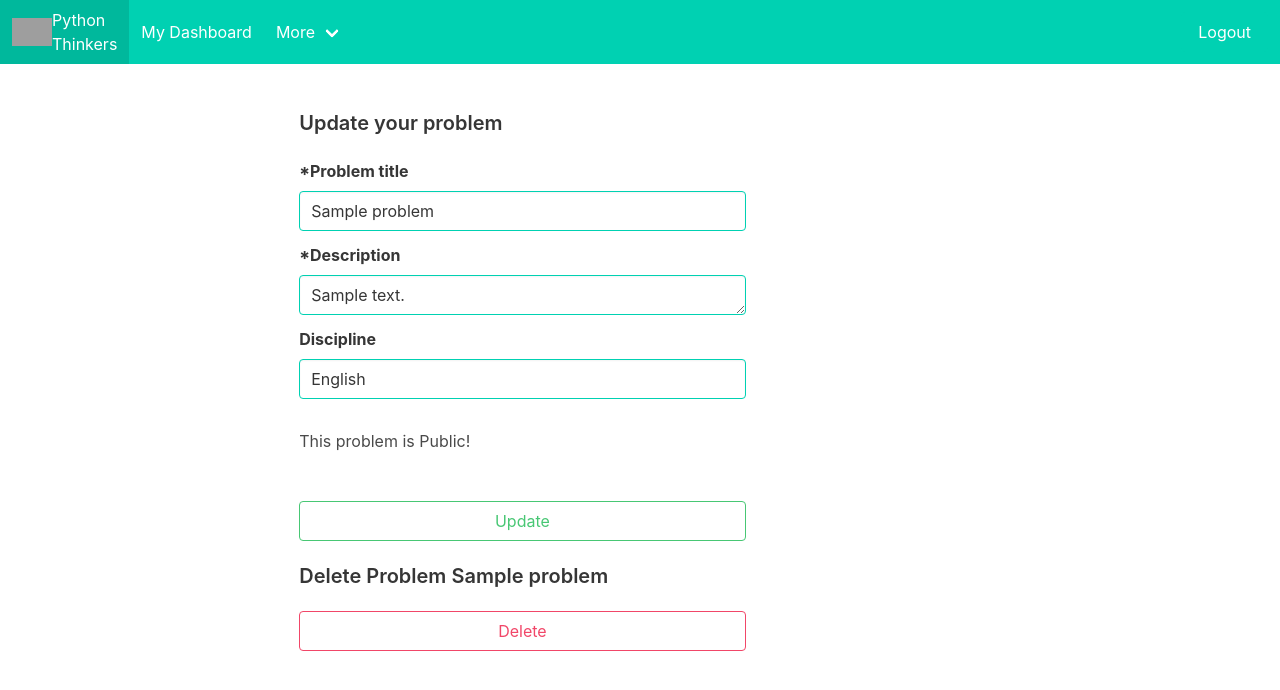
After one commit to Ritaxo/adhaliwal_sharingcode, a Django app: template share/templates/share/edit.html in a window 1280 px wide. The commit adds this page. Shown: the top 690 px of the page. Run offline with Django 3.2, Linux system fonts and the light colour scheme; the template is opened without the code that fills it: values that come from a table or form of the project are taken from there, others are empty; tables that the repository leaves empty hold one stand-in row (values such as "Sample post"); some libraries are stand-ins or nearby versions; grey boxes are pictures that could not be loaded.

Commit message:
Module 6

```diff
--- a/share/templates/share/dashboard.html
+++ b/share/templates/share/dashboard.html
@@ -1,12 +1,16 @@
 <!-- list problems and scripts that belong to this coder -->
 {% extends "share/base.html" %}
 {% block content %}
+
 
     <div class="columns">
         <div class="column">
             <div class="tile is-ancestor has-text-centered">
                 <div style="margin: auto;" class="tile is-parent">
                     <div class="tile is-child box">
+                      {% if error %}
+                        		<h3 class="title is-3" style="color: red">{{ error }}</h3>
+                      {% endif %}
                         <h1 class="title is-2"> Hello &nbsp<span style="color:#1496ed">{{ user.username }}</span></h1>
 
                         <h4 class="title is-5">You can publish new problems here:</h4>
--- /dev/null
+++ b/share/templates/share/edit.html
@@ -0,0 +1,87 @@
+{% extends "share/base.html" %}
+{% block content %}
+
+<div class="columns">
+    <div class="column is-one-fifth">
+    </div>
+
+    <div class="column" >
+
+      {% if error %}
+        <h3 class="title is-3" style="color: red">{{ error }}</h3>
+      {% endif %}
+
+      <h4 class="title is-5"> Update your problem</h4>
+
+      <form action="{% url 'share:update_problem' problem.id %}" method="post">
+        {% csrf_token %}
+
+        <div class="field">
+          <div class="control">
+            <label class="label">*Problem title</label>
+            <input class="input is-primary" value="{{ problem.title }}" type="text" name="title">
+          </div>
+        </div>
+
+        <div class="field">
+              <div class="control">
+                <label class="label">*Description</label>
+                <textarea class="input is-primary" name="description" namerows="4" cols="50" >{{problem.description }}
+                </textarea>
+              </div>
+        </div>
+
+        <div class="field">
+          <div class="control">
+            <label class="label">Discipline</label>
+            <select class="input is-primary" value="{{ problem.discipline }}" name="discipline">
+              <option value="english">English</option>
+              <option value="social science">Social science</option>
+              <option value="science">Science</option>
+              <option value="math">Math</option>
+              <option value="gaming">Gaming</option>
+              <option value="education">Education</option>
+              <option value="general">General</option>
+            </select>
+          </div>
+        </div>
+
+        <!--
+       <hr> ######### testing ########  <br>
+       make_public: {{problem.make_public}} <br>
+       #################################### <br>
+       -->
+
+        <label class="checkbox">
+            {% if  problem.make_public %}
+              <br>This problem is Public!
+
+            {% else %}
+              <br>This problem is Private! Do you want to make this problem public?
+              <input type="checkbox"  id="make_public" name="make_public" />
+
+            {% endif %}
+        </label>
+
+        <br><br><br>
+
+        <div class="field">
+            <div class="control">
+              <button class="button is-success is-outlined is-fullwidth" type="submit" value="Update">Update</button>&nbsp;
+            </div>
+        </div>
+
+        </form>
+
+        <h3 class="title is-5">Delete Problem {{ problem.title }}</h3>
+        <form action="{% url 'share:delete_problem' problem.id %}" method="post">
+            {% csrf_token %}
+             <button class="button is-danger is-outlined is-fullwidth" type="submit" name="delete" value="Delete">Delete</button>&nbsp;
+
+        </form>
+
+</div>
+<div class="column ">
+</div>
+
+{% endblock content %}
--- a/share/templates/share/index.html
+++ b/share/templates/share/index.html
@@ -2,9 +2,14 @@
 
 {% block content %}
 
+
+
 <div class="has-text-centered tile is-ancestor">
           <div style="margin: auto" class="tile is-8 is-parent">
               <div class="tile is-child box">
+                {% if error %}
+                  		<h3 class="title is-3" style="color: red">{{ error }}</h3>
+                {% endif %}
                   <h1 class="title is-2"> Hello <span style="color:#1496ed">{{ user.username }}</span> </h1>
            <h2 class="title is-3">Welcome to solving problems with python.</h2>
            <h4 class="title is-5" style="color:#1496ed">Take a look at the list of available problems: </h4>
@@ -19,4 +24,5 @@
               </div>
 {% endfor %}
 
+
 {% endblock content %}
--- a/share/urls.py
+++ b/share/urls.py
@@ -17,12 +17,13 @@ urlpatterns = [
     path('publish_problem', views.publish_problem, name='publish_problem'),
     path('problem/<int:problem_id>/show', views.show_problem, name='show_problem'),
     # Module 4
-path('problem/<int:problem_id>/show_my_problem', views.show_my_problem, name='show_my_problem'),
 
-path('script/<int:script_id>/show_my_script', views.show_my_script, name='show_my_script'),
 
 path('script/<int:script_id>/show', views.show_script, name='show_script'),
 path('problem/<int:problem_id>/edit', views.edit_problem,  name='edit_problem'),
 path('script/<int:script_id>/edit', views.edit_script, name='edit_script'),
+path('problem/<int:problem_id>/update', views.update_problem, name='update_problem'),
+path('problem/<int:problem_id>/delete', views.delete_problem, name='delete_problem'),
+
 
 ]
```
Also changed, not shown: share/templates/share/problem.html (+39 -13 lines), share/views.py (+88 -8 lines), README.md.
